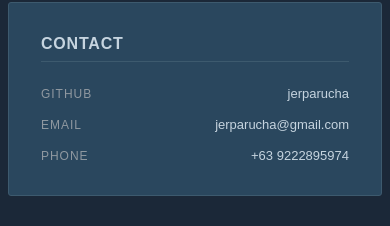
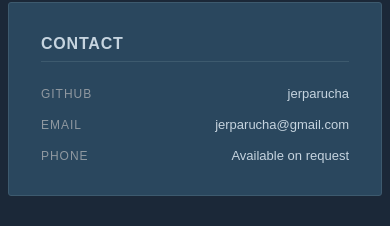
Before and after one commit to jerparucha/jmp-portfolio, an Angular app: page / in a window 390 px wide. Shown: the part 2445-2671 px from the top of the page. Built offline with nearby package versions, Linux system fonts and the light colour scheme.

Commit message:
chore: block search engine indexing and remove public phone number (Closes #67, Closes #68)

```diff
--- a/src/app/components/contact/contact.html
+++ b/src/app/components/contact/contact.html
@@ -11,7 +11,7 @@
     </li>
     <li class="contact__item">
       <span class="contact__label">Phone</span>
-      <span class="contact__value">+63 9222895974</span>
+      <span class="contact__value">Available on request</span>
     </li>
   </ul>
 </section>
--- a/src/index.html
+++ b/src/index.html
@@ -5,6 +5,7 @@
   <title>Jerome Mari Parucha — Software Developer</title>
   <base href="/">
   <meta name="viewport" content="width=device-width, initial-scale=1">
+  <meta name="robots" content="noindex, nofollow">
   <meta name="description" content="Jerome Mari Parucha — Software Developer and Technical Support Analyst based in the Philippines. Portfolio of projects built with Angular, TypeScript, and more.">
   <meta name="author" content="Jerome Mari Parucha">
   <meta property="og:type" content="website">
```
Also changed, not shown: public/robots.txt (added).
